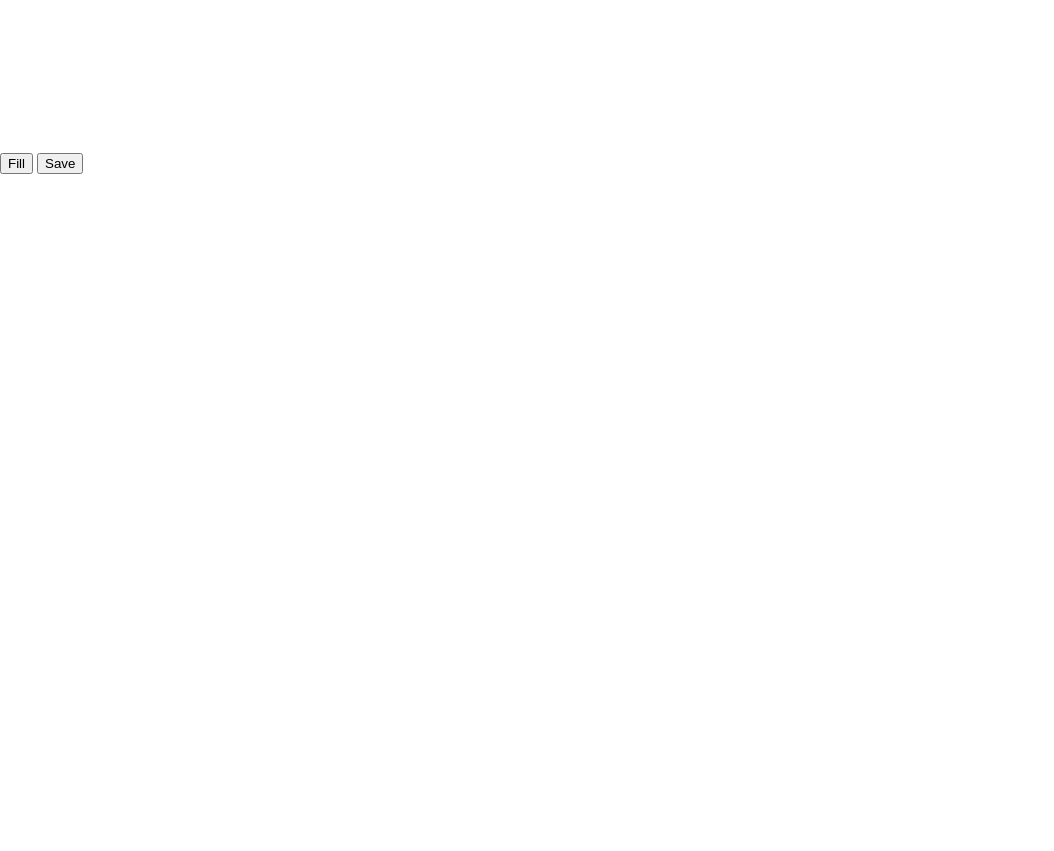
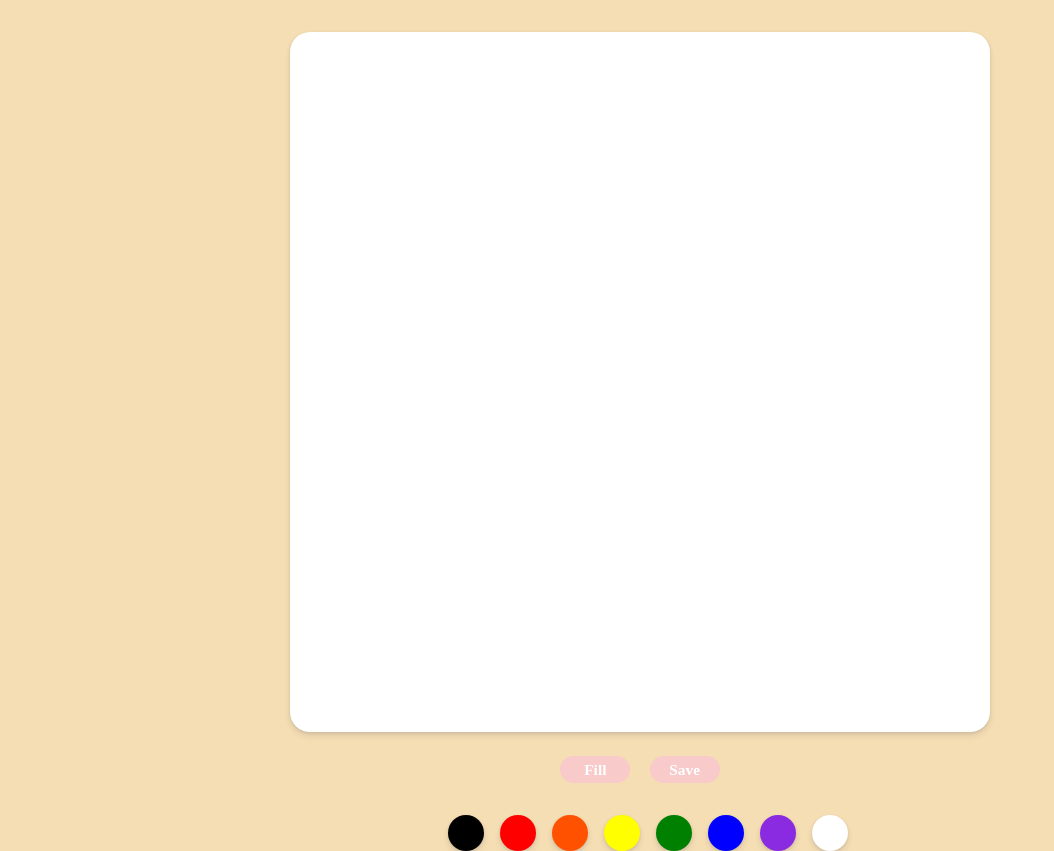
Before and after one commit to SangMinL96/My_canvers, a plain HTML site: page index.html in a window 1280 px wide. Shown: the whole page, without its empty margins (0-1054 px from the left). Before the commit the page ends 800 px from the top, so only its background shows below. Drawn offline with Linux system fonts and the light colour scheme.

Commit message:
canvas css

```diff
--- a/css/styles.css
+++ b/css/styles.css
@@ -8,4 +8,46 @@ body {
   font-family: "Open Sans", sans-serif -apple-system, BlinkMacSystemFont,
     "Segoe UI", Roboto, Oxygen, Ubuntu, Cantarell, "Open Sans", "Helvetica Neue",
     sans-serif;
+
+  display: flex;
+  flex-direction: column;
+  align-items: center;
+  background-color: wheat;
 }
+#js-canvas {
+  width: 700px;
+  height: 700px;
+  background-color: white;
+  border-radius: 20px;
+  box-shadow: 0 4px 6px rgba(50, 50, 93, 0.11), 0 1px 3px rgba(0, 0, 0, 0.1);
+  margin-bottom: 1.5em;
+  margin-top: 2em;
+}
+#canvas_btn button {
+  all: unset;
+  padding: 6px 0;
+  width: 70px;
+  background-color: rgb(248, 202, 202);
+  font-size: 0.96rem;
+  font-weight: 700;
+  color: rgb(255, 255, 255);
+  border-radius: 20px;
+  margin-left: 0.5em;
+  margin-right: 0.5em;
+  text-align: center;
+  cursor: pointer;
+}
+#js-range {
+  margin-bottom: 1.2em;
+}
+.canvas_color {
+  display: flex;
+  margin-top: 2em;
+}
+.js-color {
+  cursor: pointer;
+  margin-left: 1em;
+  padding: 18px 18px;
+  border-radius: 50px;
+  box-shadow: 0 4px 6px rgba(50, 50, 93, 0.11), 0 1px 3px rgba(0, 0, 0, 0.1);
+}
```
